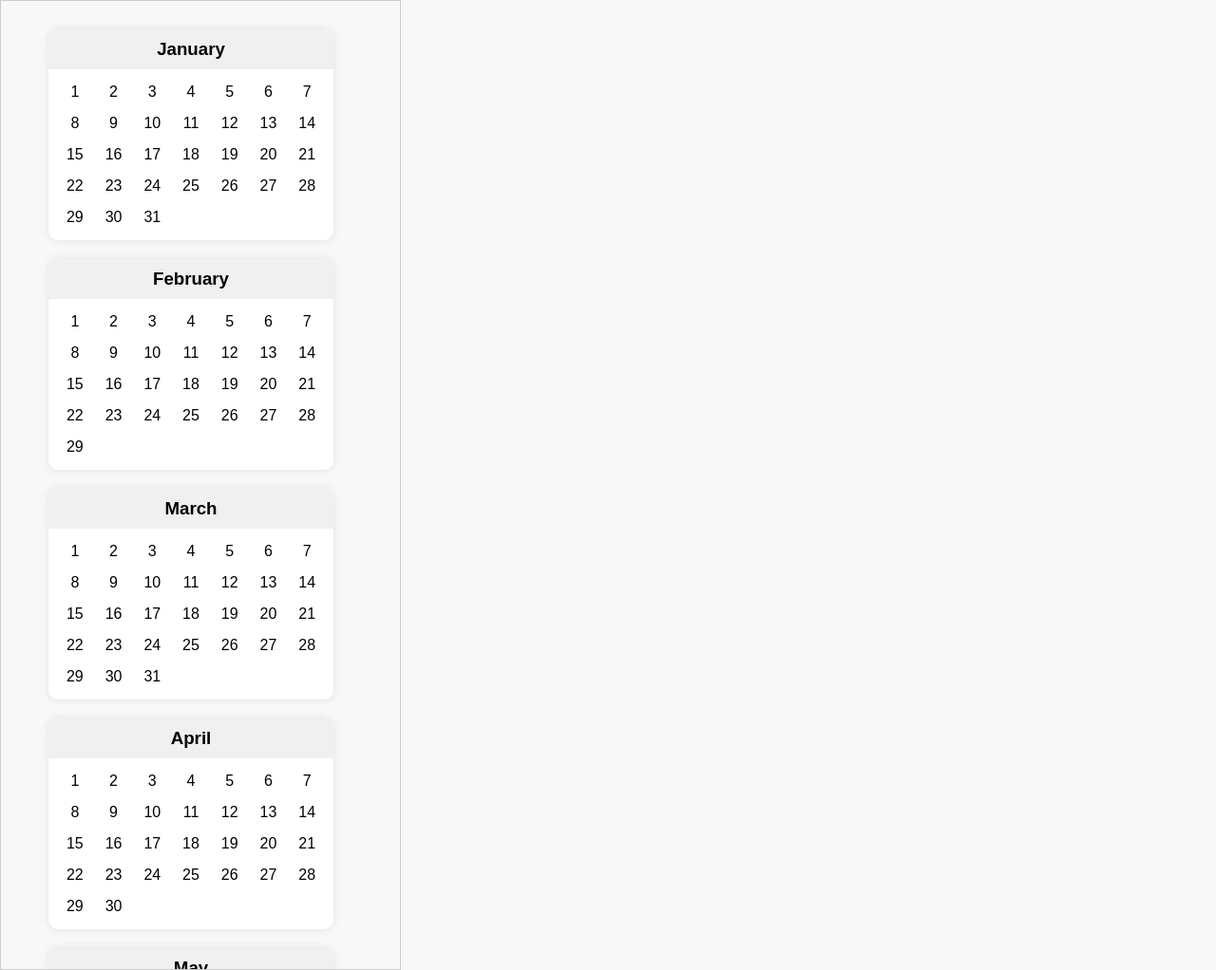
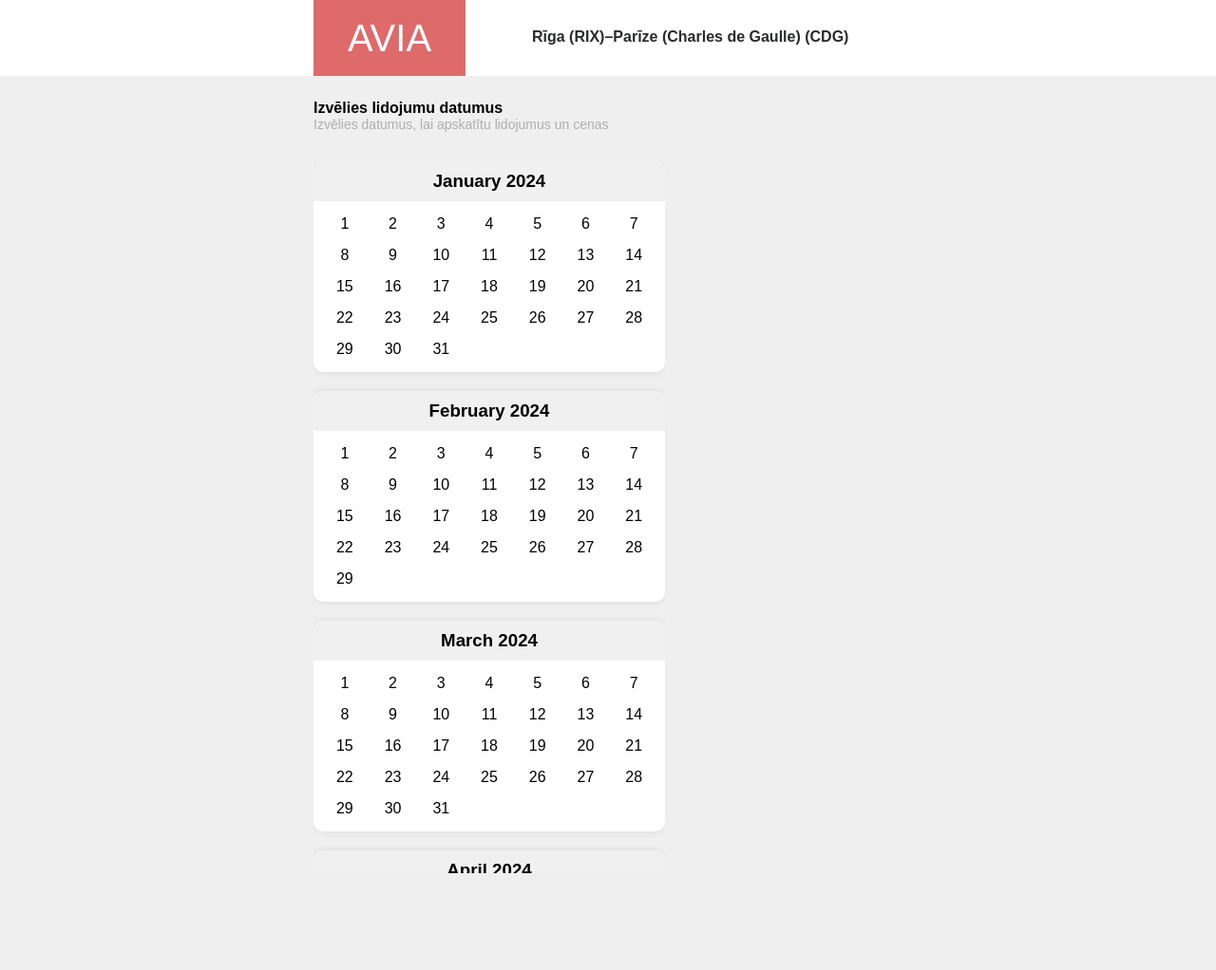
Before and after one commit to DenKozlov04/main_course_project, a PHP site: page /php/aviability.php in a window 1280 px wide; the page is wider, and only the part inside the window is pictured. Shown: that part at 95% size. After the commit the page ends 920 px from the top of that part, so only its background shows below. Run offline with PHP 8.4, Linux system fonts and the light colour scheme.

Commit message:
some changes

```diff
--- /dev/null
+++ b/css/aviability.css
@@ -0,0 +1,135 @@
+body {
+    font-family: 'Nunito Sans', sans-serif;
+    margin: 0;
+    padding: 0;
+    background-color: #EFEFEF;
+}
+/* .calendar {
+    display: flex;
+    flex-direction: column;
+    padding: 20px;
+    width: 300px;
+    margin-left: 20px;
+} */
+/* .month {
+    background-color: #ffffff;
+    margin-bottom: 20px;
+    border-radius: 10px;
+    box-shadow: 0 0 10px rgba(0, 0, 0, 0.1);
+} */
+.month h3 {
+    background-color: #f0f0f0;
+    padding: 10px;
+    margin: 0;
+    border-top-left-radius: 10px;
+    border-top-right-radius: 10px;
+    text-align: center;
+}
+.days {
+    padding: 10px;
+    display: grid;
+    grid-template-columns: repeat(7, 1fr);
+    gap: 5px;
+}
+.day {
+    padding: 5px;
+    text-align: center;
+    cursor: pointer;
+    transition: background-color 0.3s;
+    border-radius: 5px;
+}
+.day:hover {
+    background-color: lightgreen;
+    border-radius: 5px;
+}
+
+.rectangleHeader{
+    width: 1920px;
+    height: 80px;
+    background-color: #FFFFFF;
+}
+.logorectangle{
+    background: #DE6A6A;
+    width: 160px;
+    height: 80px;
+    margin-left: 330px;
+    display: flex;
+    justify-content: center;
+    align-items: center;
+}
+.logorectangle a {
+    font-size: 40px;
+    color: #FFFFFF;
+
+}
+.flightName {
+    color: #2a2b2c;
+    margin-left: 560px;
+    z-index: 15;
+    position: relative;
+    top: -50px;
+    font-weight: 600;
+}
+
+
+.scrollable-box {
+    background-color: #f0f0f0;
+    width: 370px;
+    height: 750px;
+    overflow: auto;
+    display: flex;
+    justify-content: center;
+    align-items: center;
+    margin-left: 330px;
+}
+
+.scrollable-box::-webkit-scrollbar {
+    width: 10px;
+}
+
+
+.scrollable-box::-webkit-scrollbar-thumb {
+    background-color: #656a7e;
+    border-radius: 5px;
+}
+
+.calendar {
+    width: 100%;
+    max-height: 100%;
+    overflow: auto;
+    display: flex;
+    flex-direction: column;
+}
+
+.month {
+    background-color: #ffffff;
+    margin-bottom: 20px;
+    border-radius: 10px;
+    box-shadow: 0 0 10px rgba(0, 0, 0, 0.1);
+}
+
+
+
+.scrollable-box {
+    background-color: #f0f0f0;
+}
+
+
+.infoText{
+
+    width:372px;
+    height:90px;
+    margin-left: 330px;
+}
+.infoText .Info1 {
+    position: relative;
+    top: 25px;
+    font-weight: 600;
+}
+
+.infoText .Info2 {
+    display: block;
+    margin-top: 25px;
+    font-size: 14px;
+    color: #afafaf;
+}
--- a/php/aviability.php
+++ b/php/aviability.php
@@ -3,67 +3,27 @@
 <head>
 <meta charset="UTF-8">
 <meta name="viewport" content="width=device-width, initial-scale=1.0">
+<link href="../css/aviability.css" rel="stylesheet">
 <title>documment</title>
-<style>
-    body {
-        font-family: Arial, sans-serif;
-        margin: 0;
-        padding: 0;
-        background-color: #f8f8f8;
-    }
-    .calendar {
-        display: flex;
-        flex-direction: column;
-        padding: 20px;
-        width: 300px;
-        margin-left: 20px;
-    }
-    .month {
-        background-color: #ffffff;
-        margin-bottom: 20px;
-        border-radius: 10px;
-        box-shadow: 0 0 10px rgba(0, 0, 0, 0.1);
-    }
-    .month h3 {
-        background-color: #f0f0f0;
-        padding: 10px;
-        margin: 0;
-        border-top-left-radius: 10px;
-        border-top-right-radius: 10px;
-        text-align: center;
-    }
-    .days {
-        padding: 10px;
-        display: grid;
-        grid-template-columns: repeat(7, 1fr);
-        gap: 5px;
-    }
-    .day {
-        padding: 5px;
-        text-align: center;
-        cursor: pointer;
-        transition: background-color 0.3s;
-    }
-    .day:hover {
-        background-color: lightgreen;
-    }
-    .scrollable-box {
-        width: 400px;
-        height: 1000px;
-        overflow: auto; /* или overflow: scroll; */
-        border: 1px solid #ccc;
-        padding: 10px;
-    }
-</style>
 </head>
 <body>
+<div class='rectangleHeader'>
+    <div class='logorectangle'>
+        <a>AVIA</a>
+    </div>
+    <a class='flightName'>Rīga (RIX)–Parīze (Charles de Gaulle) (CDG)</a>
+</div>
+<div class='infoText'>
+    <a class='Info1'>Izvēlies lidojumu datumus</a>
+    <a class='Info2'>Izvēlies datumus, lai apskatītu lidojumus un cenas</a>
+</div>
 <div class="scrollable-box">
     <div class="calendar">
         <?php
         $months = [
-            "January", "February", "March", "April",
-            "May", "June", "July", "August",
-            "September", "October", "November", "December"
+            "January 2024", "February 2024", "March 2024", "April 2024",
+            "May 2024", "June 2024", "July 2024", "August 2024",
+            "September 2024", "October 2024", "November 2024", "December 2024"
         ];
 
         foreach ($months as $month) {
```
